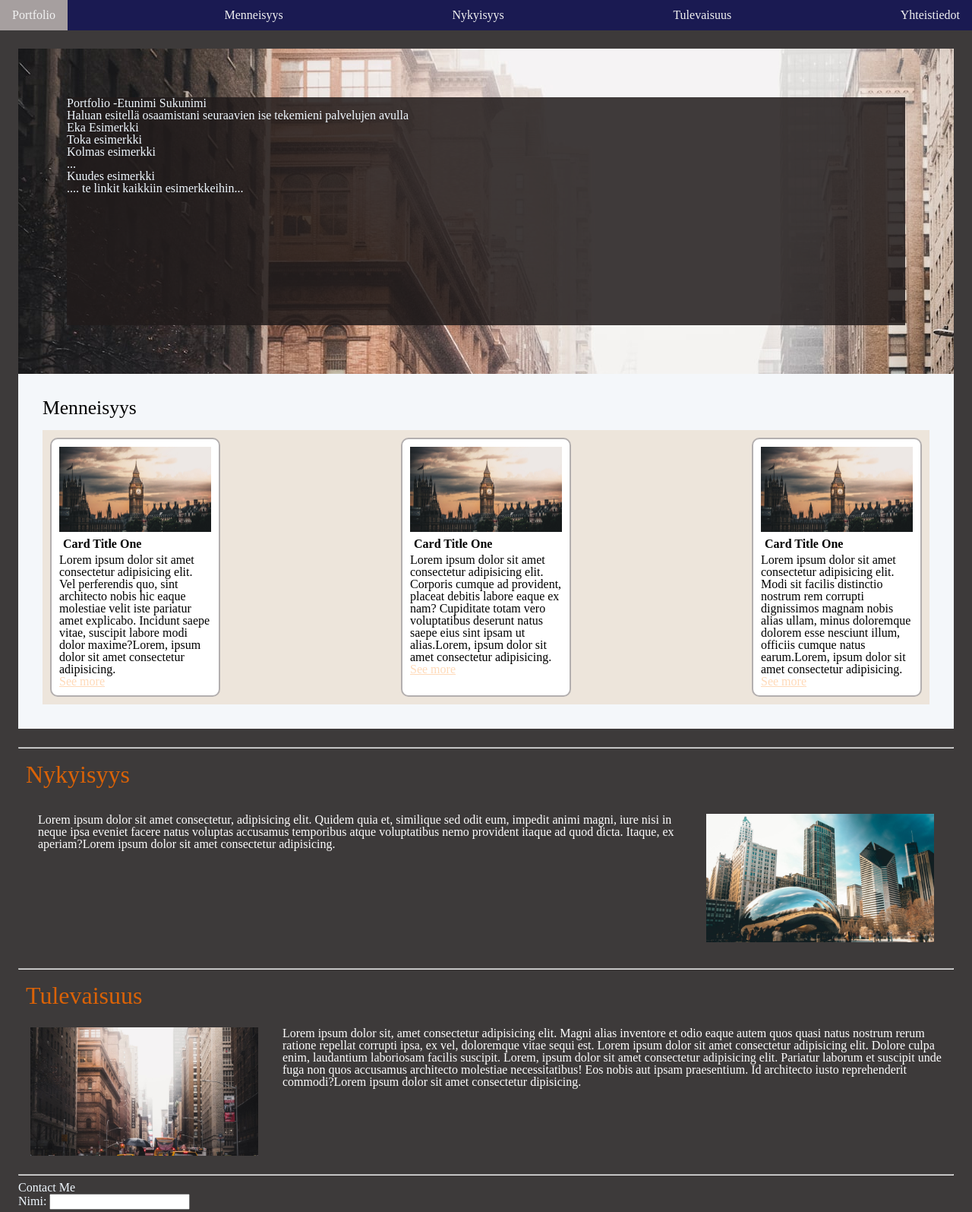
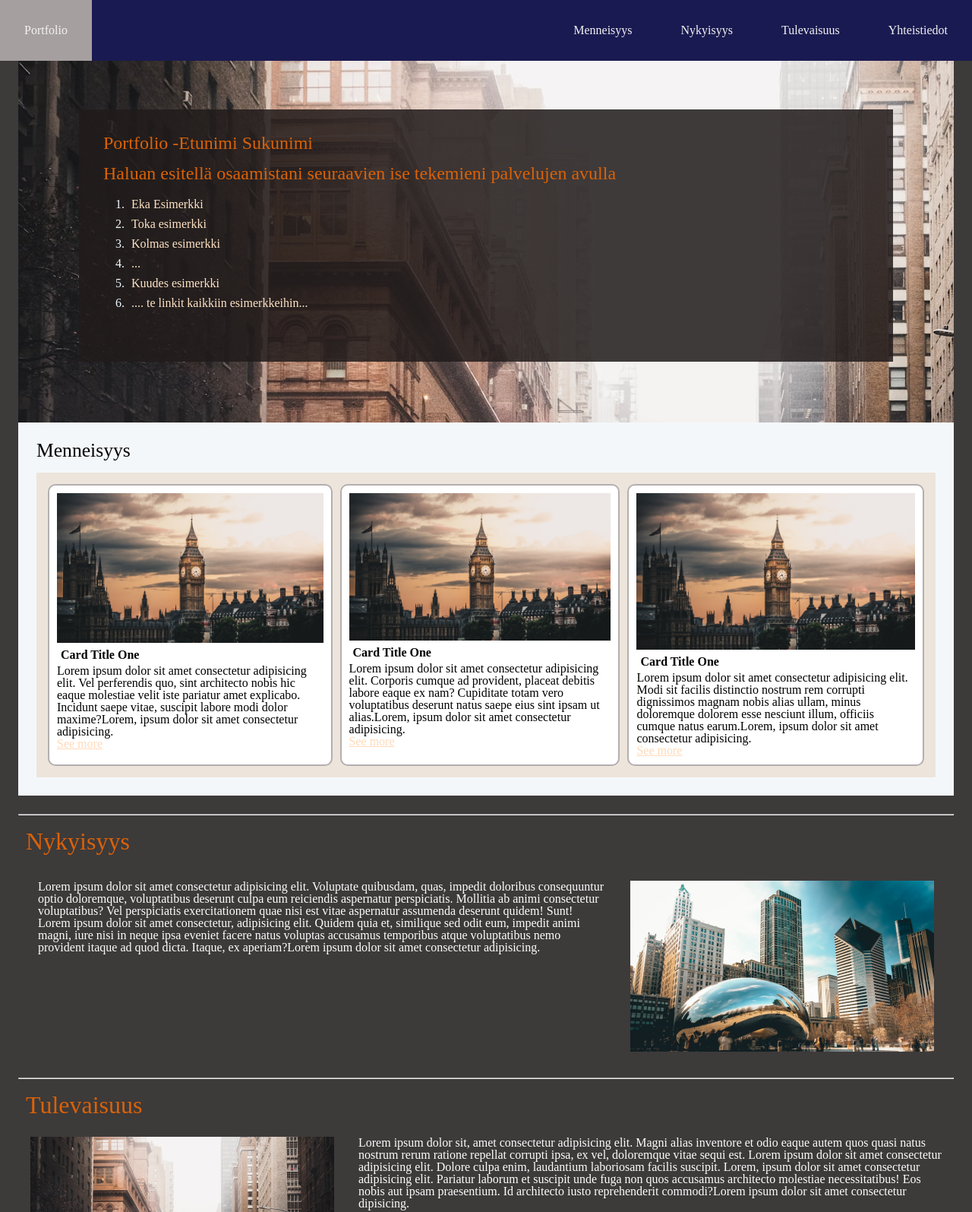
Before and after one commit to jasminabr/12-one-page-site, a plain HTML site: page index.html in a window 1280 px wide. Shown: the top 1595 px of the page at 76% size. Drawn offline with Linux system fonts and the light colour scheme.

Commit message:
semi-final commit😊
already done .
needs some final touches with the navigator in mobile view

```diff
--- a/index.html
+++ b/index.html
@@ -4,18 +4,24 @@
     <link rel="stylesheet" href="./reset.css" />
     <link rel="stylesheet" href="./layout.css" />
     <meta charset="UTF-8" />
-    <meta name="viewport" content="width=device-width, initial-scale=1.0" />
+    <meta http-equiv="x-ua-compatible" content="ie=edge" />
+    <meta
+      name="viewport"
+      content="width=device-width, initial-scale=1.0, shrink-to-fit=no"
+    />
     <title>One-Page-Site</title>
   </head>
   <body>
     <!--  seksioni navigimit -->
-    <div class="navbar">
-      <a href="#home"><span>Portfolio</span> </a>
-      <a href="#Menneisyys">Menneisyys </a>
-      <a href="#Nykyisyys">Nykyisyys </a>
-      <a href="#Tulevaisuus">Tulevaisuus </a>
-      <a href="#Yhteistiedot">Yhteistiedot </a>
-    </div>
+    <nav>
+      <ul class="list">
+        <li style="float: left"><a href="#home">Portfolio</a></li>
+        <li><a href="#Yhteistiedot">Yhteistiedot </a></li>
+        <li><a href="#Tulevaisuus">Tulevaisuus </a></li>
+        <li><a href="#Nykyisyys">Nykyisyys </a></li>
+        <li><a href="#Menneisyys">Menneisyys </a></li>
+      </ul>
+    </nav>
 
     <!--   Pjesa e prezantimit-->
 
@@ -28,12 +34,12 @@
             avulla
           </h2>
           <ol>
-            <li>Eka Esimerkki</li>
-            <li>Toka esimerkki</li>
-            <li>Kolmas esimerkki</li>
-            <li>...</li>
-            <li>Kuudes esimerkki</li>
-            <li>.... te linkit kaikkiin esimerkkeihin...</li>
+            <li><a href="#"> Eka Esimerkki</a></li>
+            <li><a href="#">Toka esimerkki </a></li>
+            <li><a href="#">Kolmas esimerkki</a></li>
+            <li><a href="#">...</a></li>
+            <li><a href="#">Kuudes esimerkki</a></li>
+            <li><a href="#">.... te linkit kaikkiin esimerkkeihin...</a></li>
           </ol>
         </section>
       </div>
@@ -44,11 +50,7 @@
 
         <div class="container">
           <div class="menne-sect">
-            <img
-              class="menne-photo"
-              src="./assets/mali.jpeg"
-              alt="Menneisyys Section Photo"
-            />
+            <img src="./assets/mali.jpeg" alt="Menneisyys Section Photo" />
             <h2>Card Title One</h2>
             <p>
               Lorem ipsum dolor sit amet consectetur adipisicing elit. Vel
@@ -60,11 +62,7 @@
             <a href="#"> <p>See more</p></a>
           </div>
           <div class="menne-sect">
-            <img
-              class="menne-photo"
-              src="./assets/mali.jpeg"
-              alt="Menneisyys Section Photo"
-            />
+            <img src="./assets/mali.jpeg" alt="Menneisyys Section Photo" />
             <h2>Card Title One</h2>
             <p>
               Lorem ipsum dolor sit amet consectetur adipisicing elit. Corporis
@@ -76,11 +74,7 @@
             <a href="#"> <p>See more</p></a>
           </div>
           <div class="menne-sect">
-            <img
-              class="menne-photo"
-              src="./assets/mali.jpeg"
-              alt="Menneisyys Section Photo"
-            />
+            <img src="./assets/mali.jpeg" alt="Menneisyys Section Photo" />
             <h2>Card Title One</h2>
             <p>
               Lorem ipsum dolor sit amet consectetur adipisicing elit. Modi sit
@@ -89,12 +83,12 @@
               officiis cumque natus earum.Lorem, ipsum dolor sit amet
               consectetur adipisicing.
             </p>
-           <a href="#"> <p>See more</p></a>
+            <a href="#"> <p>See more</p></a>
           </div>
         </div>
       </div>
 
-      <br>
+      <br />
 
       <hr />
 
@@ -103,11 +97,17 @@
         <h3>Nykyisyys</h3>
         <div class="nyky-sect">
           <p>
-            Lorem ipsum dolor sit amet consectetur, adipisicing elit. Quidem
-            quia et, similique sed odit eum, impedit animi magni, iure nisi in
-            neque ipsa eveniet facere natus voluptas accusamus temporibus atque
-            voluptatibus nemo provident itaque ad quod dicta. Itaque, ex
-            aperiam?Lorem ipsum dolor sit amet consectetur adipisicing.
+            Lorem ipsum dolor sit amet consectetur adipisicing elit. Voluptate
+            quibusdam, quas, impedit doloribus consequuntur optio doloremque,
+            voluptatibus deserunt culpa eum reiciendis aspernatur perspiciatis.
+            Mollitia ab animi consectetur voluptatibus? Vel perspiciatis
+            exercitationem quae nisi est vitae aspernatur assumenda deserunt
+            quidem! Sunt! Lorem ipsum dolor sit amet consectetur, adipisicing
+            elit. Quidem quia et, similique sed odit eum, impedit animi magni,
+            iure nisi in neque ipsa eveniet facere natus voluptas accusamus
+            temporibus atque voluptatibus nemo provident itaque ad quod dicta.
+            Itaque, ex aperiam?Lorem ipsum dolor sit amet consectetur
+            adipisicing.
           </p>
           <img
             class="Nyky-photo"
@@ -143,35 +143,34 @@
         </div>
       </div>
 
-      <hr>
-
+      <hr />
+      <br />
       <!--seksioni i formes Contact Me-->
       <h3>Contact Me</h3>
-      <div class="forma">
-        <form id="myForm">
+      <form id="myForm">
+        <div class="contact">
           <label for="firstName">Nimi:</label>
-          <input
-            type="text"
-            id="firstName"
-            name="firstName"
-            required
-          />
-      </div><br /><br />
-<div class="forma">
+          <input ype="text" id="fullName" name="fulltName" required />
+        </div>
 
+        <div class="contact">
           <label for="lastName">Sahkoposti:</label>
-          <input type="text" id="lastName" name="lastName" required />
-</div>
-<br /><br />
-<div class="forma">
+          <input type="email" id="email" name="email" required />
+        </div>
 
+        <div class="contact">
           <label for="email">Palautetta:</label>
-
-          <input type="email" id="email" name="email" required /><br /><br />
-</div>
+          <input type="text" id="palautetta" name="palautetta" required />
+        </div>
 
         <button type="submit">Lähetä</button>
       </form>
+      <br />
+      <hr />
+
+      <footer>
+        <p>2024 © Etunimi Sukunimi</p>
+      </footer>
     </div>
   </body>
 </html>
--- a/layout.css
+++ b/layout.css
@@ -14,26 +14,22 @@ body {
 
 /* The navigation bar */
 
-.navbar {
-  display: flex;
-  justify-content: space-between;
-  align-items: center;
+nav {
+  box-sizing: border-box;
   overflow: hidden;
   background-color: rgb(26, 26, 82);
   position: fixed;
   top: 0;
   width: 100%;
-  height: 40px;
 }
-.navbar a {
+nav a {
   float: left;
-  display: block;
   color: #f2f2f2;
   text-align: center;
-  padding: 14px 16px;
+  padding: 2rem;
   text-decoration: none;
 }
-.navbar a:hover {
+ul a:hover {
   background: #a69f9f;
   color: #f2f2f2;
 }
@@ -50,38 +46,61 @@ body {
   background-color: rgba(33, 28, 28, 0.855);
   max-width: 100%;
   height: 300px;
+  margin: 1rem;
+  padding: 1rem;
 }
 
+#mainpart h1,
+#mainpart h2 {
+  color: #da6207;
+  font-size: 1.5em;
+  margin: 1rem;
+}
+
+ol {
+  margin-left: 3rem;
+}
+
+#mainpart li a {
+  color: bisque;
+  text-decoration: none;
+}
+
+#mainpart li {
+  padding: 5px;
+  list-style-type: decimal;
+}
 /* Menneisyys section */
 #menne {
   box-sizing: border-box;
   display: flex;
-  flex-direction: column;
-  padding: 2rem;
+  flex-wrap: wrap;
+  padding: 1.5rem;
   background-color: rgb(244, 247, 250);
 }
 
 .container {
-  display: flex;
-  flex-direction: row;
+  flex-direction: column;
   padding: 10px;
-  flex-wrap: nowrap;
   justify-content: space-between;
   color: black;
   background-color: rgb(237, 229, 219);
+  width: 100%;
 }
 
 .menne-sect {
   border: 2px solid rgb(179, 175, 175);
   background: white;
   padding: 10px;
+  margin: 5px;
   border-radius: 10px;
-  max-width: 200px;
-}
-.menne-photo {
-  max-width: 200px;
+  max-width: 100%;
 }
 
+.container img {
+  max-width: 100%;
+  max-height: 100%;
+}
 #menne h1 {
   font-size: 2rem;
   color: black;
@@ -106,17 +125,11 @@ body {
 }
 
 .nyky-sect {
-  display: flex;
   flex-direction: row;
   padding: 10px;
   flex-wrap: nowrap;
   justify-content: space-between;
   color: black;
-}
-
-#nyky img {
-  width: 300px;
-  float: right;
 }
 
 /* Tulevaisuus section */
@@ -128,14 +141,14 @@ body {
 
 #tule img,
 #nyky img {
-  width: 300px;
-  float: left;
+  max-width: 90%;
   margin: 1rem;
   padding: 0rem;
 }
 
 #tule h3,
-#nyky h3 {
+#nyky h3,
+h3 {
   color: #da6207;
   margin: 10px;
   font-size: 2rem;
@@ -147,19 +160,104 @@ body {
   color: #fdfdfd;
 }
 .tule-sect {
-  display: flex;
   flex-direction: row-reverse;
   flex-wrap: nowrap;
   justify-content: space-between;
   color: black;
 }
 
-/* @media only screen and (max-width: 600px) {
-  .desktop {
-    display: none;
+/* form assetukset */
+#myForm {
+  display: flex;
+  flex-direction: column;
+  flex-wrap: wrap;
+  max-width: 100%;
+  margin: 1rem;
+}
+.contact {
+  margin: 10px;
+}
+button {
+  display: block;
+  padding: 10px;
+  background-color: #da6207;
+  color: #fdfdfd;
+
+  font-size: 1.2rem;
+  margin-left: auto;
+  margin-right: auto;
+}
+
+input {
+  width: 100%;
+}
+
+/* footer assetukset  */
+
+footer p {
+  margin: 10px;
+  padding: 5px;
+  word-spacing: 10px;
+}
+
+/* RESPONSIIVISUUS*/
+
+/*TABLET*/
+@media only screen and (min-width: 470px) {
+  nav li {
+    display: inline;
+    float: right;
   }
 
-  #menne container {
+  nav {
+    flex-direction: row;
+    max-width: 100%;
+  }
+
+  .container {
+    display: flex;
+    flex-direction: row;
+  }
+
+  .nyky-sect {
+    display: flex;
     flex-direction: column;
   }
-} */
+  .nyky-photo,
+  .tule-photo {
+    align-items: center;
+  }
+}
+
+/*DESKTOP*/
+@media only screen and (min-width: 890px) {
+  nav li {
+    display: inline;
+    float: right;
+  }
+  .container {
+    display: flex;
+    flex-direction: row;
+  }
+  .nyky-sect {
+    display: flex;
+    flex-direction: row;
+  }
+  .tule-sect {
+    display: flex;
+  }
+  .tule-photo {
+    float: left;
+  }
+  #tule img,
+  #nyky img {
+    min-width: 400px;
+    margin: 1rem;
+    padding: 0rem;
+    max-width: 100%;
+  }
+  .contact {
+    display: grid;
+    grid-template-columns: 2fr 80%;
+  }
+}
```
